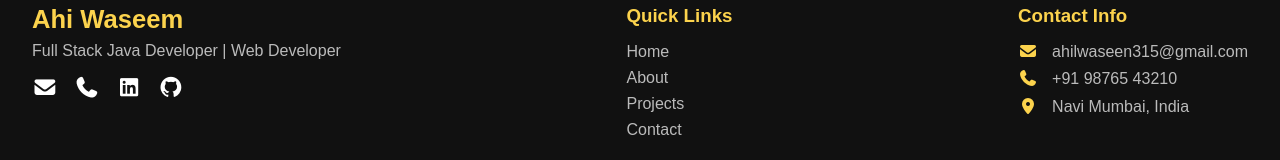
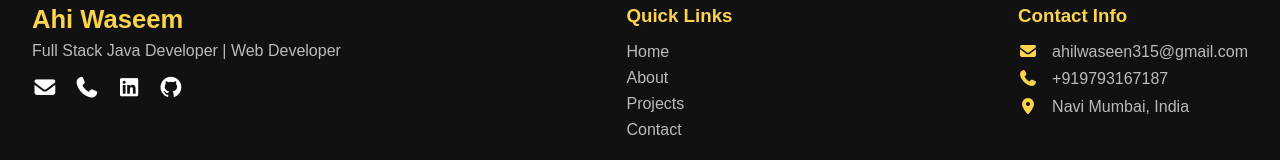
Before and after one commit to Ahil-Waseem/Ahil-React-Portfolio, a React (Vite) app: page / in a window 1280 px wide. Shown: the part 4669-4829 px from the top of the page. Built offline with nearby package versions, Linux system fonts and the light colour scheme.

Commit message:
footer number corrected

```diff
--- a/src/Components/Footer/Footer.jsx
+++ b/src/Components/Footer/Footer.jsx
@@ -37,7 +37,7 @@ const Footer = () => {
                 <div className="footer-right">
                     <h3>Contact Info</h3>
                     <p><i className="fa-solid fa-envelope"></i> ahilwaseen315@gmail.com</p>
-                    <p><i className="fa-solid fa-phone"></i> +91 98765 43210</p>
+                    <p><i className="fa-solid fa-phone"></i> +919793167187</p>
                     <p><i className="fa-solid fa-location-dot"></i> Navi Mumbai, India</p>
                 </div>
             </div>
```
